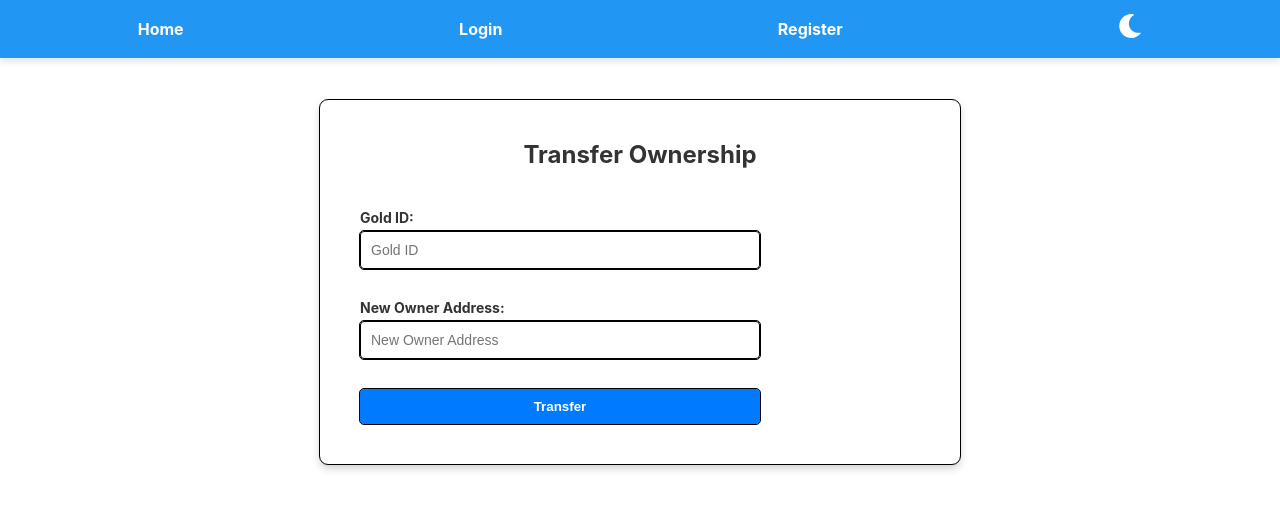
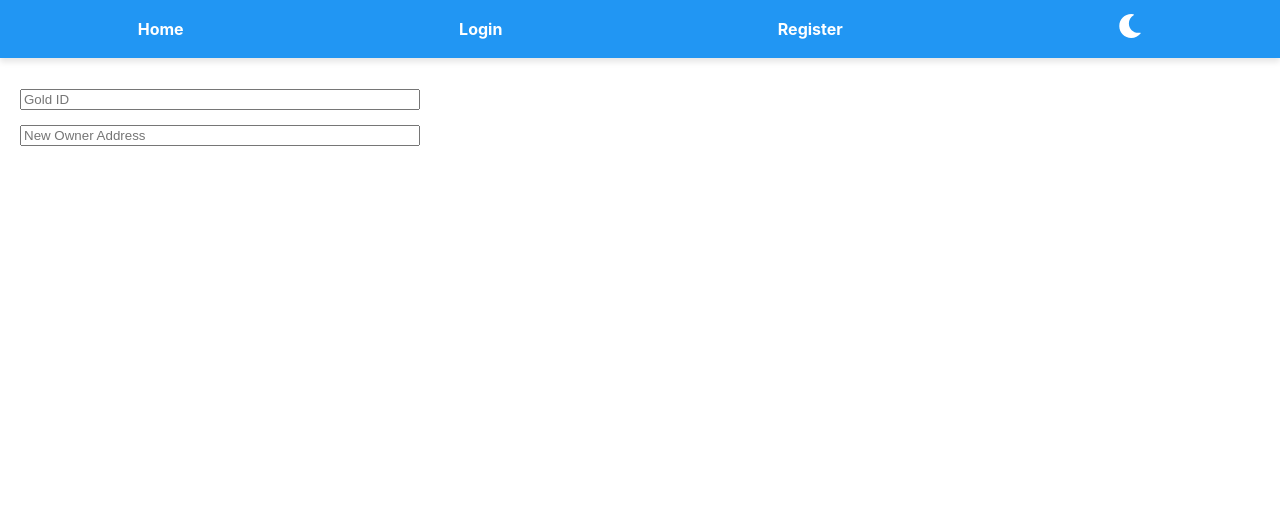
Before and after one commit to AntonyAshwin/Project-SESAPZG-504-569, a React (Create React App) app in the folder frontend/: page /transfer-gold in a window 1280 px wide. Shown: the top 510 px of the page. Built offline with nearby package versions, Linux system fonts and the light colour scheme.

Commit message:
trnasfer gold update

```diff
--- a/frontend/src/components/TransferGold.css
+++ /dev/null
@@ -1,123 +0,0 @@
-body {
-  font-family: 'Poppins', sans-serif;
-  background-color: #f0f4f8; /* Light mode background color */
-  color: #333; /* Light mode text color */
-  transition: background-color 0.3s, color 0.3s;
-}
-
-body.dark-mode {
-  background-color: #1e1e1e; /* Dark mode background color */
-  color: #e0e0e0; /* Dark mode text color */
-}
-
-body.light-mode {
-  background-color: #f0f4f8; /* Light mode background color */
-  color: #333; /* Light mode text color */
-}
-
-.transfer-gold-container {
-  max-width: 600px;
-  margin: 100px auto 50px; /* Add margin to lower the container from the header */
-  padding: 20px;
-  background-color: #fff; /* Light mode container background color */
-  color: #333; /* Light mode container text color */
-  border-radius: 8px;
-  box-shadow: 0 4px 8px rgba(0, 0, 0, 0.2); /* Light mode box shadow */
-  animation: fadeIn 1s ease-in-out;
-  outline: 1px solid #000; /* Black outline for container in light mode */
-}
-
-body.dark-mode .transfer-gold-container {
-  background-color: #1e1e1e; /* Dark mode container background color */
-  color: #e0e0e0; /* Dark mode container text color */
-  box-shadow: 0 2px 4px rgba(0, 0, 0, 0.1); /* Dark mode box shadow */
-  outline: none; /* No outline for container in dark mode */
-}
-
-@keyframes fadeIn {
-  from {
-    opacity: 0;
-    transform: translateY(-20px);
-  }
-  to {
-    opacity: 1;
-    transform: translateY(0);
-  }
-}
-
-.transfer-gold-container h2 {
-  text-align: center;
-  margin-bottom: 20px;
-  animation: slideIn 1s ease-in-out;
-}
-
-@keyframes slideIn {
-  from {
-    opacity: 0;
-    transform: translateX(-20px);
-  }
-  to {
-    opacity: 1;
-    transform: translateX(0);
-  }
-}
-
-.transfer-gold-form .form-group {
-  margin-bottom: 15px;
-}
-
-.transfer-gold-form .form-group label {
-  display: block;
-  margin-bottom: 5px;
-}
-
-.transfer-gold-form .form-group input {
-  width: 100%;
-  padding: 10px;
-  border: 1px solid #000; /* Black border for input in light mode */
-  border-radius: 4px;
-  background-color: #fff; /* Light mode input background color */
-  outline: 1px solid #000; /* Black outline for input in light mode */
-}
-
-body.dark-mode .transfer-gold-form .form-group input {
-  border: 1px solid #444; /* Dark mode input border color */
-  background-color: #2c2c2c; /* Dark mode input background color */
-  color: #e0e0e0; /* Dark mode input text color */
-  outline: none; /* No outline for input in dark mode */
-}
-
-.transfer-gold-form .form-group input:focus {
-  outline: 2px solid #000; /* Thicker outline on focus */
-}
-
-.transfer-gold-form button {
-  background-color: #007bff; /* Button background color */
-  color: #fff; /* Button text color */
-  padding: 10px 20px;
-  border: none;
-  border-radius: 4px;
-  cursor: pointer;
-  transition: background-color 0.3s ease, transform 0.3s ease;
-  outline: 1px solid #000; /* Black outline for button in light mode */
-}
-
-body.dark-mode .transfer-gold-form button {
-  background-color: #007bff; /* Button background color in dark mode */
-  color: #e0e0e0; /* Button text color in dark mode */
-  outline: none; /* No outline for button in dark mode */
-}
-
-.transfer-gold-form button:hover {
-  background-color: #0056b3; /* Button hover background color */
-  transform: translateY(-2px);
-}
-
-.transfer-gold-form button:active {
-  transform: translateY(0);
-}
-
-.transfer-gold-form button:disabled {
-  background-color: #ccc;
-  cursor: not-allowed;
-}
--- a/frontend/src/components/TransferGold.js
+++ b/frontend/src/components/TransferGold.js
@@ -1,10 +1,9 @@
 import React, { useState, useEffect } from 'react';
 import Web3 from 'web3';
 import GoldVerificationABI from '../build/contracts/GoldVerification.json'; // Adjust the path as necessary
-import './TransferGold.css'; // Import the CSS file
 import contractAddress from '../contractAddress'; // Import the contract address
 
-const TransferGold = () => {
+const TransferOwnership = () => {
   const [goldId, setGoldId] = useState('');
   const [newOwner, setNewOwner] = useState('');
   const [transferResult, setTransferResult] = useState('');
@@ -28,7 +27,7 @@ const TransferGold = () => {
     }
   }, []);
 
-  const transferGold = async () => {
+  const transferOwnership = async () => {
     if (contract && accounts.length > 0) {
       try {
         const receipt = await contract.methods.transferOwnership(goldId, newOwner).send({ from: accounts[0] });
@@ -108,37 +107,26 @@ const TransferGold = () => {
   };
 
   return (
-    <div className="transfer-gold-container">
+    <div>
       <h2>Transfer Ownership</h2>
-  <form onSubmit={(e) => { e.preventDefault(); transferGold(); }} className="transfer-gold-form">
-        <div className="form-group">
-          <label htmlFor="goldId">Gold ID:</label>
+      <form onSubmit={(e) => { e.preventDefault(); transferOwnership(); }}>
         <input
           type="text"
-            id="goldId"
           value={goldId}
           onChange={(e) => setGoldId(e.target.value)}
           placeholder="Gold ID"
-            className="form-input"
-            required
         />
-        </div>
-        <div className="form-group">
-          <label htmlFor="newOwner">New Owner Address:</label>
         <input
           type="text"
-            id="newOwner"
           value={newOwner}
           onChange={(e) => setNewOwner(e.target.value)}
           placeholder="New Owner Address"
-            className="form-input"
-            required
         />
-        </div>
-        <button type="submit" className="button">Transfer</button>
+        <button type="submit">Transfer Ownership</button>
       </form>
+      {transferResult && <p>{transferResult}</p>}
     </div>
   );
-}
+};
 
-export default TransferGold;
+export default TransferOwnership;
```
Lines whose indentation alone changed are shown as unchanged.
